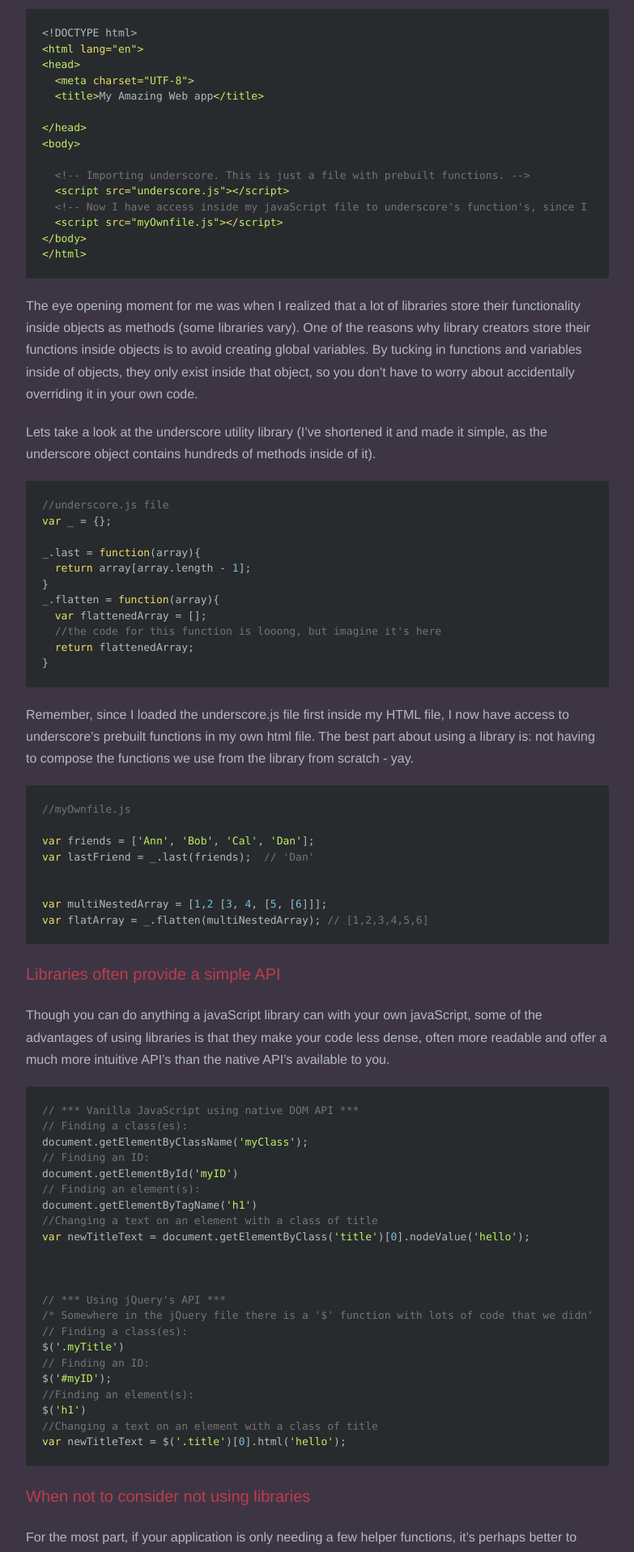
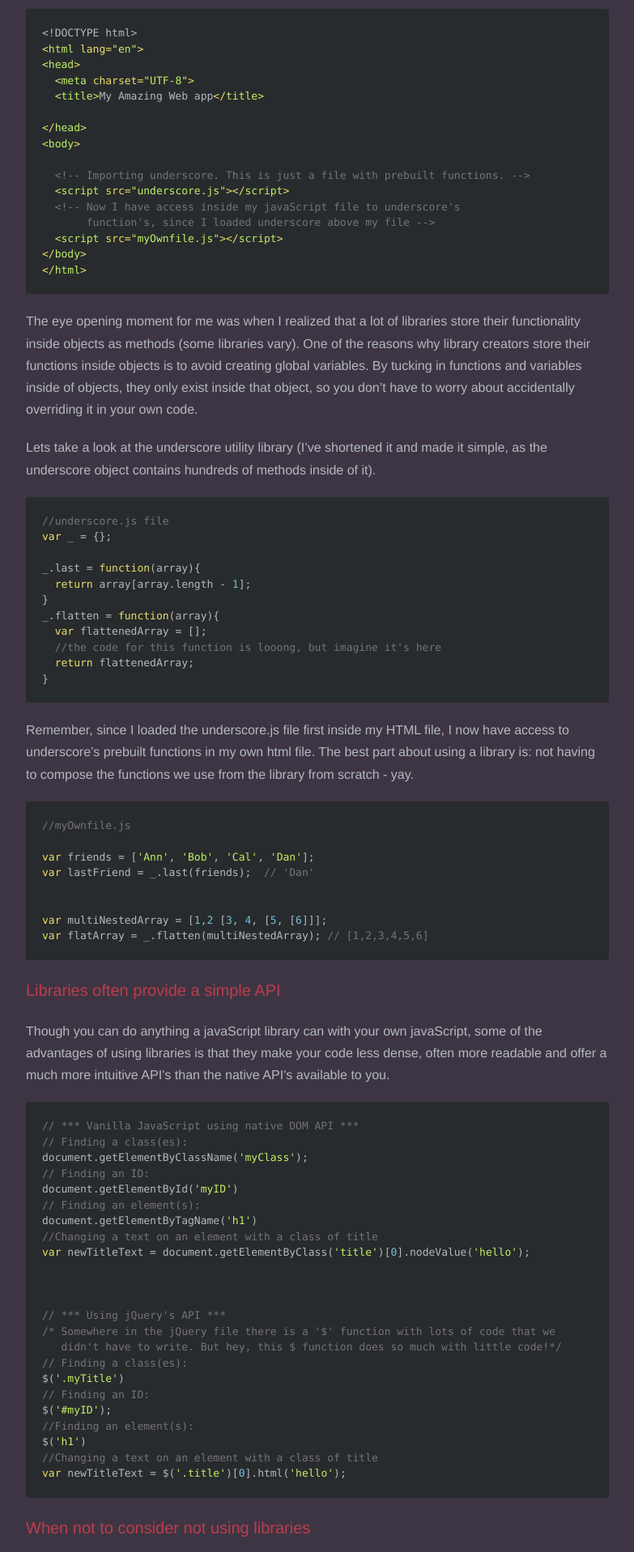
Before and after one commit to JosephSun/cliffordfajardo.github.io, a Jekyll site: the page built from _posts/2015-09-27-what-is-a-javascript-library.markdown, in a window 1280 px wide. Shown: the part 972-2889 px from the top of the page at 81% size, without its empty margins (248-1031 px from the left). Built offline with Jekyll 4.4.1, drawn with Linux system fonts in a browser that asks for light colours; nearby versions of some CDN libraries; Markdown is read by kramdown in place of the engine named in the settings; comment, search, counter and statistics services are not loaded.

Commit message:
removed css causing multi-line comments to not work

```diff
--- a/assets/css/highlight.css
+++ b/assets/css/highlight.css
@@ -106,9 +106,7 @@
 }
 
 /*Horizontal scrolling*/
-.highlight pre code * {
-  white-space: nowrap;  /* this sets all children inside to nowrap*/
-}
+
 .highlight pre {
   overflow-x: auto;     /* this sets the scrolling in x */
 }
```
